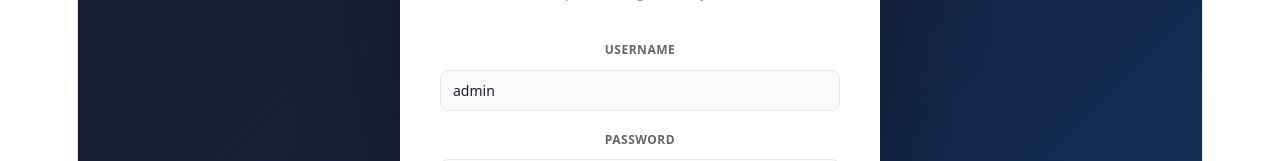
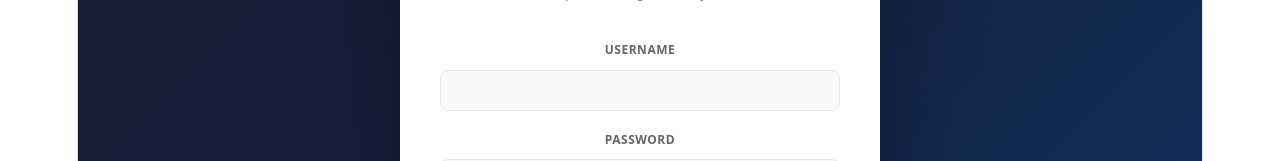
Before and after one commit to samchuvi/medicore-frontend, a React (Vite) app: page / in a window 1280 px wide. Shown: the part 316-477 px from the top of the page. Built offline with nearby package versions, Linux system fonts and the light colour scheme.

Commit message:
fix: remove default credentials from login form

```diff
--- a/src/App.jsx
+++ b/src/App.jsx
@@ -123,7 +123,7 @@ function Table({ columns, data, actions }) {
 }
 
 function LoginPage({ onLogin }) {
-  const [form, setForm] = useState({ username:"admin", password:"password" });
+  const [form, setForm] = useState({ username:"", password:"" });
   const [error, setError] = useState("");
   const [loading, setLoading] = useState(false);
   const handleSubmit = async () => {
```
